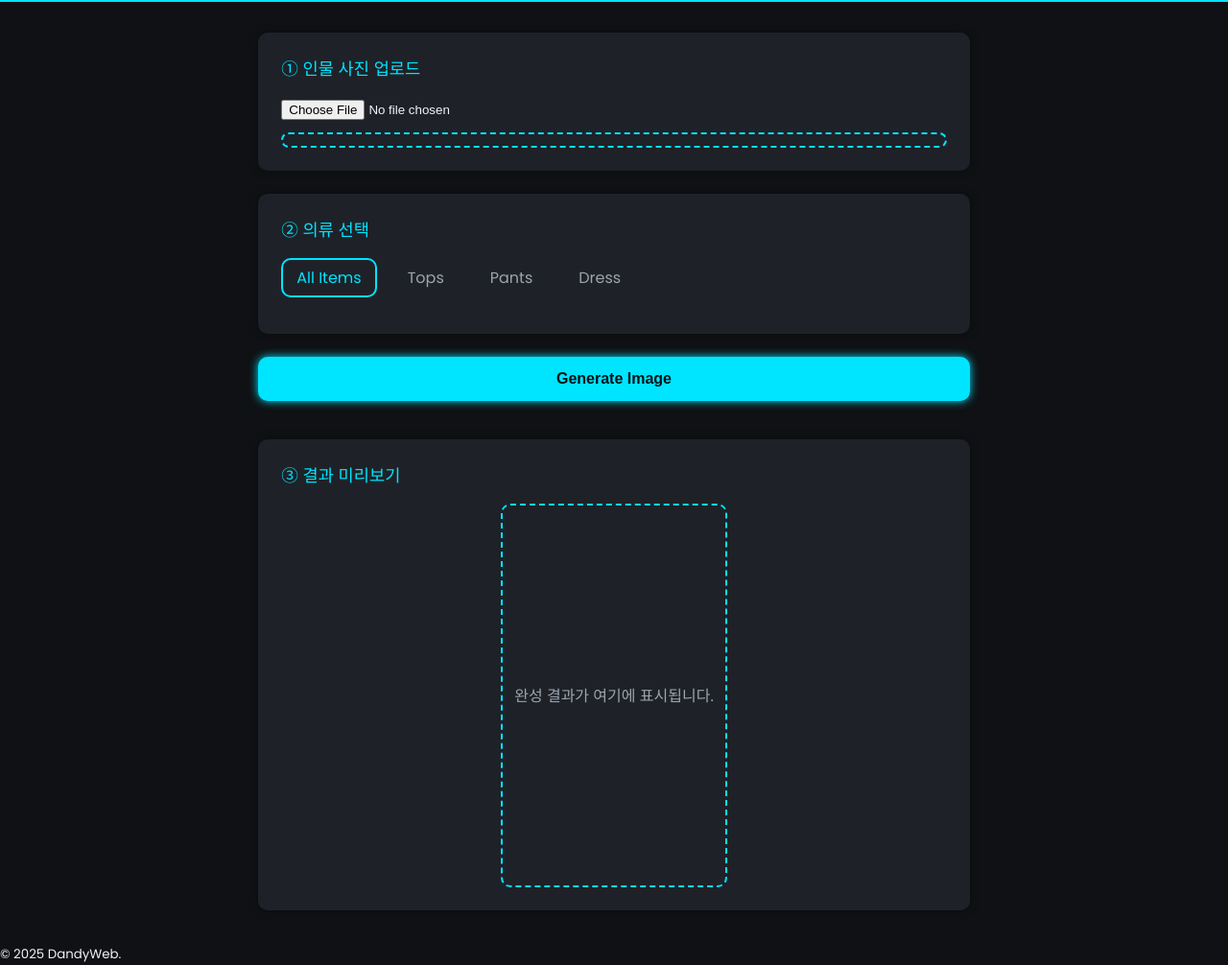
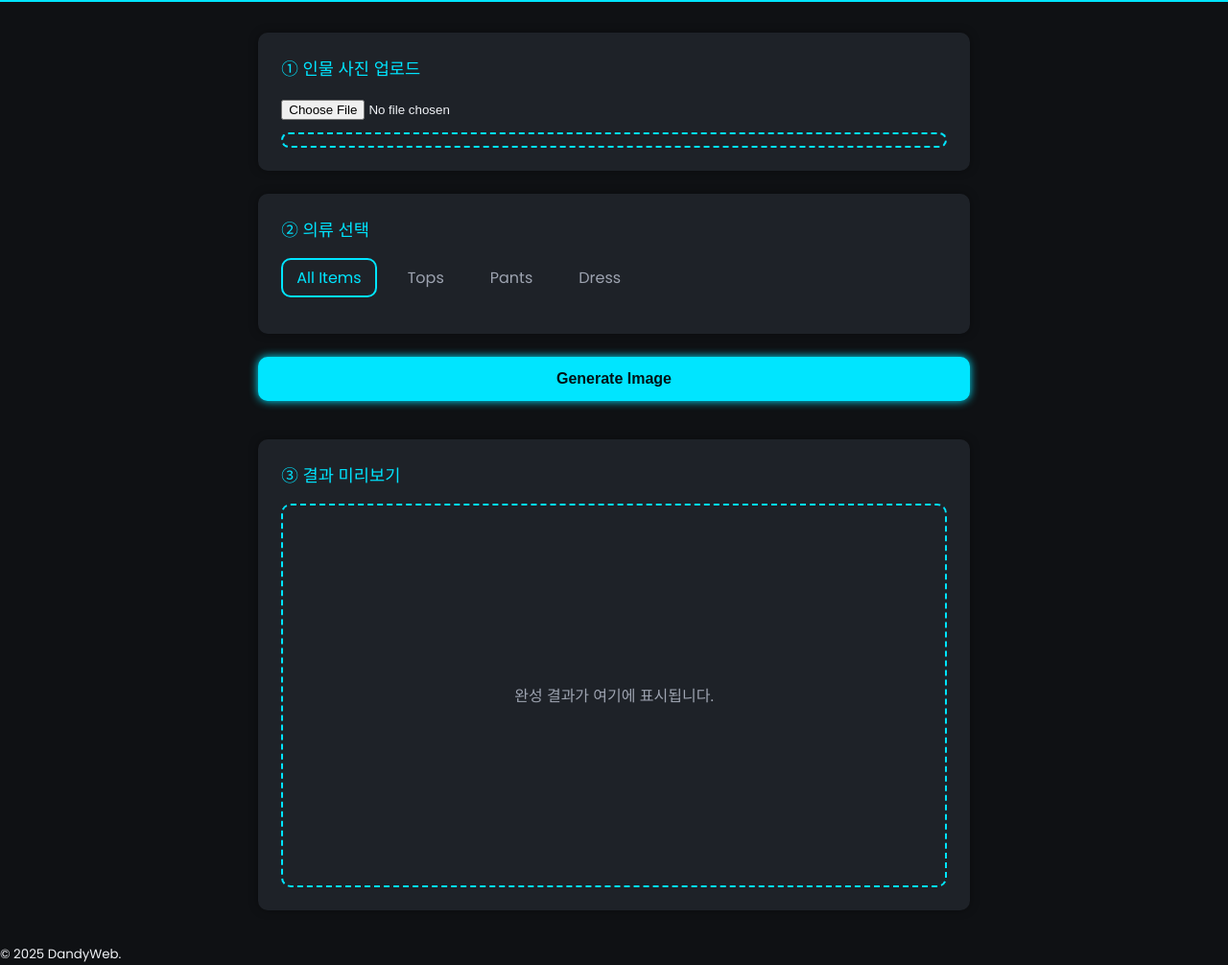
Before and after one commit to DANDYWEB/ai-fitting, a website: page public/index.html in a window 1280 px wide. Shown: the part 80-1086 px from the top of the page at 96% size. Drawn offline with Linux system fonts and the light colour scheme; no server answers.

```diff
--- a/public/style.css
+++ b/public/style.css
@@ -192,7 +192,7 @@
   border: 2px dashed var(--accent);
   border-radius: var(--radius);
   padding: 12px;
-  max-width: 680px;       /* 최대 너비 680px */
+  width: 100%;       /* 최대 너비 680px */
   margin: 0 auto;         /* 가운데 정렬 */
 }
 .result-box img {
```
